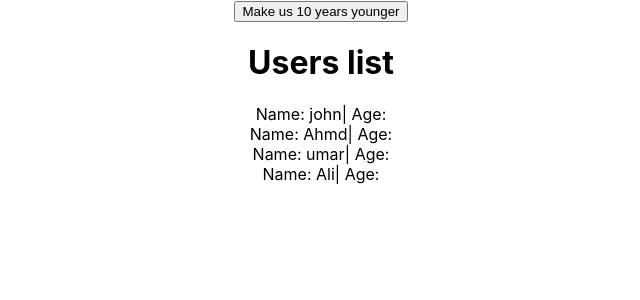
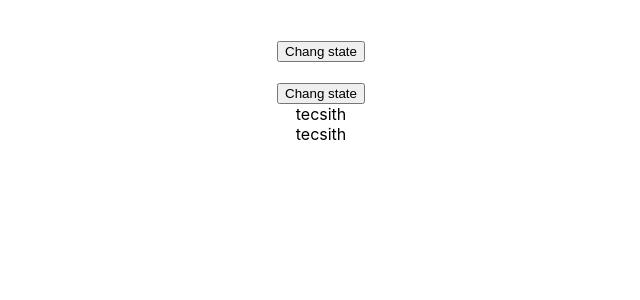
Before and after one commit to abdullahrehmani/Techsith, a React (Create React App) app: page / in a window 1280 px wide. Shown: the top 300 px of the page, without its empty margins (319-959 px from the left). Built offline with nearby package versions, Linux system fonts and the light colour scheme.

Commit message:
Add files via upload
two way binding

```diff
--- a/package.json
+++ b/package.json
@@ -1,5 +1,5 @@
 {
-  "name": "paractise",
+  "name": "twowaybinding",
   "version": "0.1.0",
   "private": true,
   "dependencies": {
--- a/src/App.js
+++ b/src/App.js
@@ -1,15 +1,28 @@
   import React, { Component } from 'react';
-import Users from './users/Users'
+
   import './App.css';
 
   class App extends Component {
+    state={
+      name:'tecsith'
+    }
+    changeName=(newName )=>{
+      this.setState({
+      name:newName
+      })
+    }
     render() {
       return (
         <div className="App">
-<Users/>
+        <br/><br/>
+
+        <button onClick={()=>this.changeName('Ali')}>Chang state</button>
+        <br/><br/>
+        <button onClick={this.changeName.bind(this , 'good')}>Chang state</button>
+        <div>{this.state.name }</div>
+        <div>{this.state.name }</div>
 
         </div>
-
       );
     }
   }
```
Also changed, not shown: 2 other files (tests, documents, lock files or other folders). Lines whose indentation alone changed are shown as unchanged.
